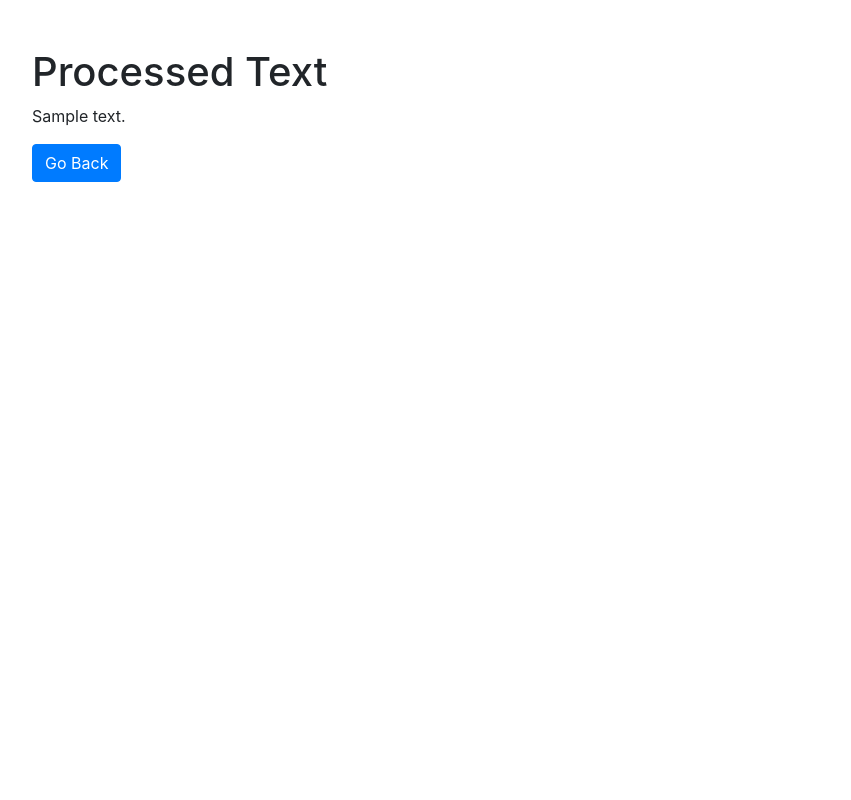
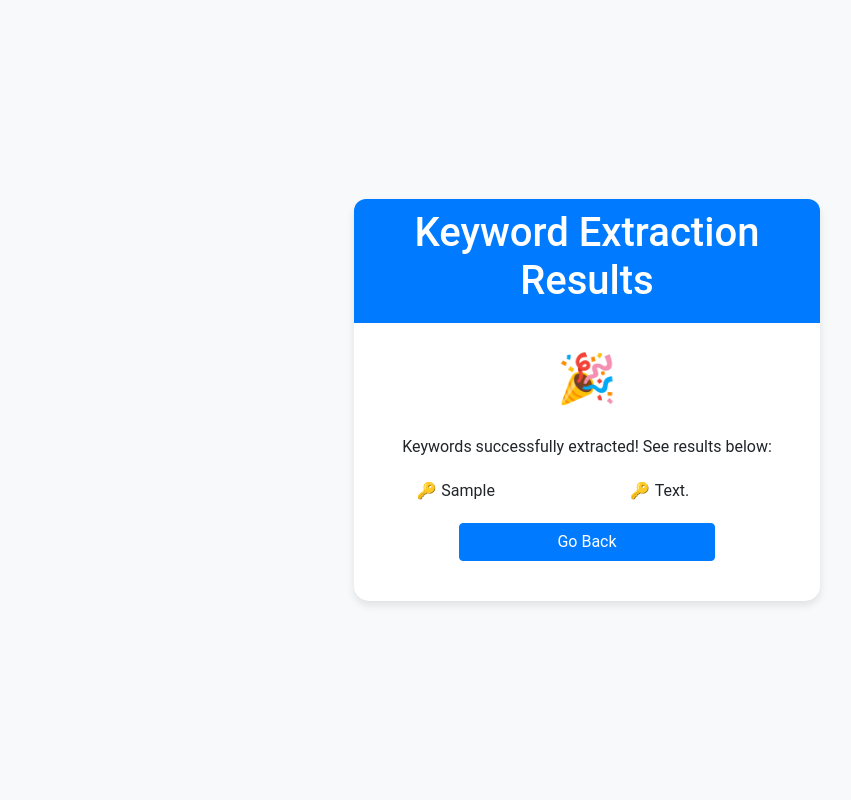
Before and after one commit to mlsamurai/keyword-extraction-project-nlp, a Flask app: template code/templates/result.html in a window 1280 px wide. Shown: the whole page, without its empty margins (53-904 px from the left). Run offline with Flask 3, Linux system fonts and the light colour scheme; the template is opened without the code that fills it: most values are stand-ins (such as "Sample title", 1, 10 or a date in 2020); some libraries are stand-ins or nearby versions.

Commit message:
added result page styles

```diff
--- a/code/app.py
+++ b/code/app.py
@@ -2,20 +2,42 @@ from flask import Flask, request, redirect, url_for, render_template, flash
 import os
 import logging
 from werkzeug.utils import secure_filename
+import PyPDF2
+from docx import Document
+import nltk
+from keybert import KeyBERT
 
 app = Flask(__name__)
 app.secret_key = 'your_secret_key'
 app.config['UPLOAD_FOLDER'] = 'uploads'
-app.config['ALLOWED_EXTENSIONS'] = {'pdf', 'doc', 'txt'}
+app.config['ALLOWED_EXTENSIONS'] = {'pdf', 'docx', 'txt'}
 
 logging.basicConfig(level=logging.INFO)
+kw_model = KeyBERT()
 
 def allowed_file(filename):
     return '.' in filename and filename.rsplit('.', 1)[1].lower() in app.config['ALLOWED_EXTENSIONS']
 
+def extract_text_from_pdf(pdf_path):
+    with open(pdf_path, "rb") as file:
+        reader = PyPDF2.PdfReader(file)
+        text = [page.extract_text() for page in reader.pages]
+    return ' '.join(text)
+
+def extract_text_from_docx(docx_path):
+    doc = Document(docx_path)
+    return ' '.join([para.text for para in doc.paragraphs])
+
+def extract_text_from_txt(txt_path):
+    with open(txt_path, 'r') as file:
+        return file.read()
+
 def process_text(text):
-    # Example of processing: reverse the text
-    return text[::-1]
+    # KeyBERT extract_keywords method returns a list of tuples (keyword, score)
+    keywords = kw_model.extract_keywords(text, keyphrase_ngram_range=(1, 2), stop_words='english', highlight=False)
+    # We only want the keyword part of each tuple, not the score
+    keyword_phrases = [keyword[0] for keyword in keywords]  # Extract just the keywords
+    return ' '.join(keyword_phrases)
 
 @app.route('/', methods=['GET', 'POST'])
 def upload_file():
@@ -29,16 +51,23 @@ def upload_file():
                 file_path = os.path.join(app.config['UPLOAD_FOLDER'], filename)
                 file.save(file_path)
                 logging.info(f'File saved to {file_path}')
-                # Assume the file text needs to be extracted or processed
-                processed_text = f"Processed file saved at {file_path}"
+
+                # Extract text based on file type
+                extension = filename.rsplit('.', 1)[1].lower()
+                if extension == 'pdf':
+                    extracted_text = extract_text_from_pdf(file_path)
+                elif extension == 'docx':
+                    extracted_text = extract_text_from_docx(file_path)
+                elif extension == 'txt':
+                    extracted_text = extract_text_from_txt(file_path)
+
+                processed_text = process_text(extracted_text)
             else:
                 flash('File type is not allowed.')
                 return redirect(request.url)
-
         elif text:
             processed_text = process_text(text)
             logging.info('Text data processed.')
-
         else:
             flash('No file or text provided!')
             return redirect(request.url)
--- a/code/templates/result.html
+++ b/code/templates/result.html
@@ -3,14 +3,86 @@
 <head>
     <meta charset="UTF-8">
     <meta name="viewport" content="width=device-width, initial-scale=1.0">
-    <title>Processed Result</title>
+    <title>Extraction Results</title>
     <link href="https://maxcdn.bootstrapcdn.com/bootstrap/4.5.2/css/bootstrap.min.css" rel="stylesheet">
+    <style>
+        body, html {
+            height: 100%;
+            margin: 0;
+            display: flex;
+            justify-content: center;
+            align-items: center;
+            background-color: #f8f9fa; /* Light grey background */
+            font-family: 'Roboto', sans-serif; /* Simple and elegant font */
+        }
+        .container {
+            box-shadow: 0 4px 8px rgba(0,0,0,0.1);
+            border-radius: 15px;
+            background-color: #fff; /* White background */
+            padding: 20px;
+            width: 90%; /* Increased width to make the container wider */
+            max-width: 1200px; /* Set a larger max width */
+        }
+        .header {
+            background-color: #007bff; /* Bootstrap primary blue */
+            color: #fff;
+            padding: 10px 15px;
+            border-top-left-radius: 12px;
+            border-top-right-radius: 12px;
+            margin: -20px -20px 20px -20px;
+            text-align: center;
+        }
+        .success-message {
+            text-align: center;
+            margin: 20px 0;
+            font-size: 16px;
+        }
+        .success-icon {
+            text-align: center;
+            font-size: 48px; /* Larger size for better visibility */
+            margin-bottom: 20px;
+        }
+        .keywords {
+            display: flex;
+            flex-wrap: wrap;
+            justify-content: space-around; /* Adjusts columns to be centered with space around them */
+            margin-bottom: 20px;
+        }
+        .keyword {
+            flex: 0 1 50%; /* Take up half of the container width */
+            display: flex;
+            align-items: center; /* Align items vertically */
+            justify-content: flex-start; /* Align items to the left within their flex item */
+            padding-left: 10%; /* Adds padding to avoid sticking to the edge */
+            box-sizing: border-box; /* Includes padding in the width calculation */
+        }
+        .keyword-icon {
+            font-size: 16px; /* Slightly larger icon */
+            margin-right: 5px;
+        }
+        .btn-back {
+            width: 60%; /* Set the width of the Go Back button */
+            margin: 20px auto; /* Center the button */
+            display: block; /* Necessary to apply margin auto for centering */
+        }
+    </style>
 </head>
 <body>
-    <div class="container mt-5">
-        <h1>Processed Text</h1>
-        <p>{{ processed_text }}</p>
-        <a href="/" class="btn btn-primary">Go Back</a>
+    <div class="container">
+        <div class="header">
+            <h1>Keyword Extraction Results</h1>
+        </div>
+        <div class="success-icon">🎉</div>
+        <div class="success-message">Keywords successfully extracted! See results below:</div>
+        <div class="keywords">
+            {% for keyword in processed_text.split(' ') %}
+                <div class="keyword"><span class="keyword-icon">🔑</span>{{ keyword.capitalize() }}</div>
+            {% endfor %}
+        </div>
+        <a href="/" class="btn btn-primary btn-back">Go Back</a>
     </div>
+    <script src="https://code.jquery.com/jquery-3.5.1.slim.min.js"></script>
+    <script src="https://cdn.jsdelivr.net/npm/@popperjs/core@2.5.5/dist/umd/popper.min.js"></script>
+    <script src="https://maxcdn.bootstrapcdn.com/bootstrap/4.5.2/js/bootstrap.min.js"></script>
 </body>
 </html>
```
Also changed, not shown: 2 other files.
